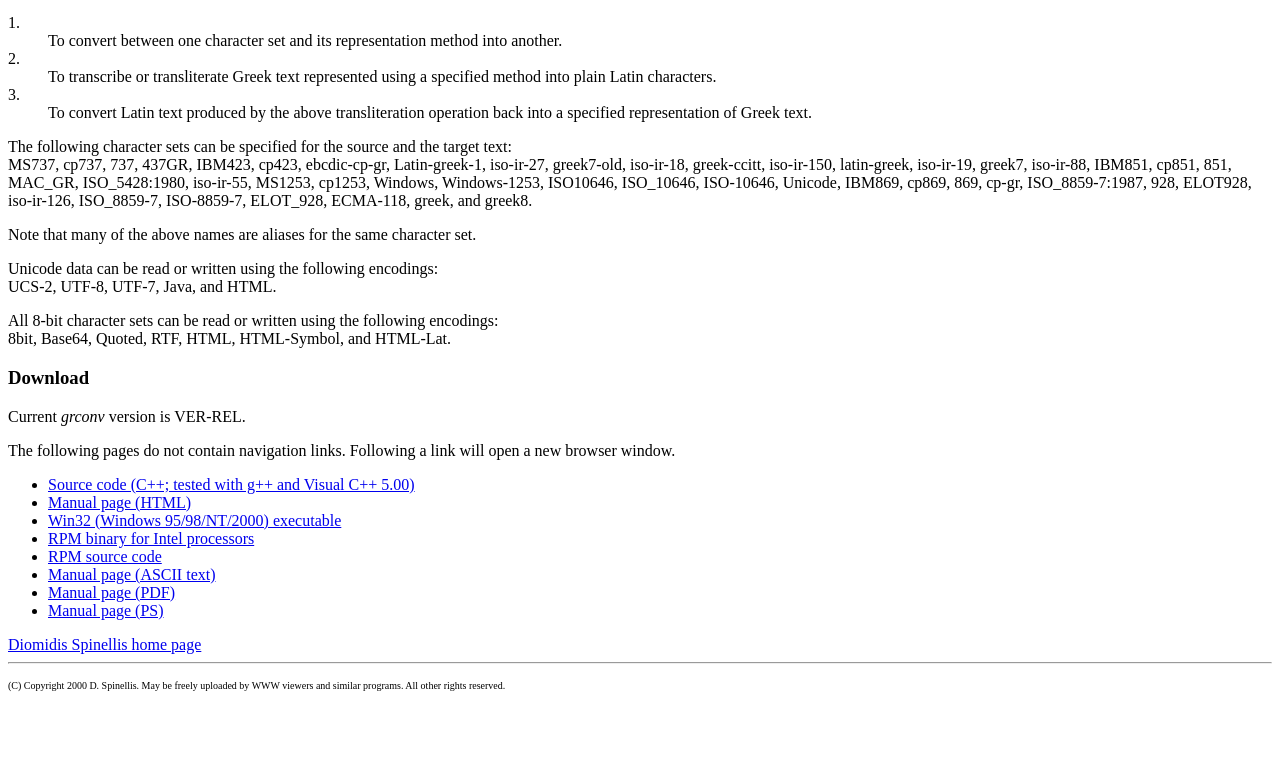
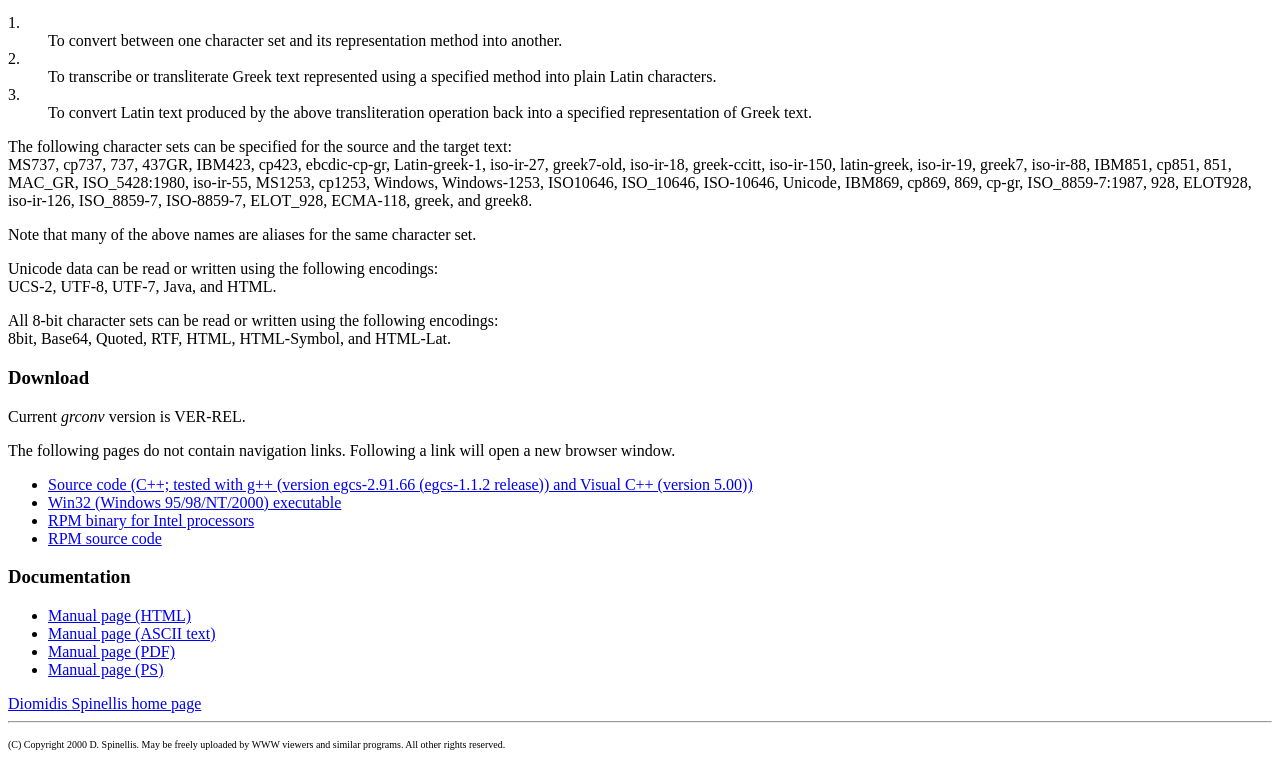
Before and after one commit to dspinellis/grconv, a plain HTML site: page index.html in a window 1280 px wide. Shown: the part 200-966 px from the top of the page. Before the commit the page ends 907 px from the top, so only its background shows below. Drawn offline with Linux system fonts and the light colour scheme.

Commit message:
Version 1.3

```diff
--- a/index.html
+++ b/index.html
@@ -1,5 +1,5 @@
 <!doctype html public "-//IETF//DTD HTML//EN">
-<!-- $Id: index.html,v 1.2 2000/04/19 10:52:29 dds Exp $ -->
+<!-- $Id: index.html,v 1.3 2000/05/06 21:36:42 dds Exp $ -->
 <HTML>
 <HEAD>
 <TITLE>GRCONV</TITLE>
@@ -65,11 +65,17 @@ Current <em>grconv</em> version is VER-REL.
 The following pages do not contain navigation links.
 Following a link will open a new browser window.
 <ul>
-<li><a href="grconv-VER-REL.tar.gz" target="NEW">Source code (C++; tested with g++ and Visual C++ 5.00)</a>
-<li><a href="grconv.html" target="NEW">Manual page (HTML)</a>
+<li><a href="grconv-VER-REL.tar.gz" target="NEW">Source code
+(C++; tested with g++ (version egcs-2.91.66 (egcs-1.1.2 release))
+and Visual C++ (version 5.00))</a>
 <li><a href="grconv.exe" target="NEW">Win32 (Windows 95/98/NT/2000) executable</a>
 <li><a href="grconv-VER-REL.i386.rpm" target="NEW">RPM binary for Intel processors</a>
 <li><a href="grconv-VER-REL.src.rpm" target="NEW">RPM source code</a>
+</ul>
+
+<h3>Documentation</h3>
+<ul>
+<li><a href="grconv.html" target="NEW">Manual page (HTML)</a>
 <li><a href="grconv.txt" target="NEW">Manual page (ASCII text)</a>
 <li><a href="grconv.pdf" target="NEW">Manual page (PDF)</a>
 <li><a href="grconv.ps" target="NEW">Manual page (PS)</a>
```
Also changed, not shown: 2 other files.
